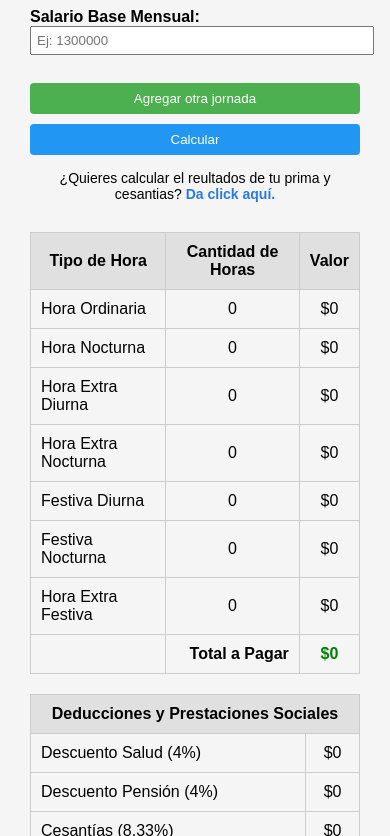
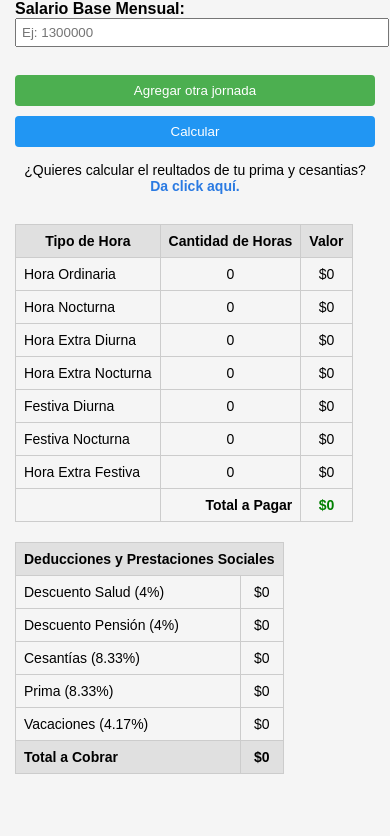
Before and after one commit to carlos2601/mensual, a plain HTML site: page index.html in a window 390 px wide. Shown: the part 154-990 px from the top of the page. After the commit the page ends 943 px from the top, so only its background shows below. Drawn offline with Linux system fonts and the light colour scheme.

Commit message:
index.html

```diff
--- a/index.html
+++ b/index.html
@@ -3,6 +3,7 @@
     <head>
         <meta charset="UTF-8">
         <title>Calculadora de Jornadas Laborales</title>
+        <meta name="viewport" content="width=device-width, initial-scale=1.0">
         <style>
           body {
             font-family: Arial, sans-serif;
@@ -41,21 +42,32 @@
           input[type="number"] {
             padding: 5px;
             width: 160px;
+            max-width: 100%;
           }
 
-    @media (max-width: 600px) {
+          @media (max-width: 768px) {
+            body {
+              margin: 15px;
+            }
+
             .inline-fields {
               flex-direction: column;
-        align-items: flex-start;
+              align-items: stretch;
+            }
+
+            .inline-fields label {
+              margin-bottom: 5px;
             }
 
             input[type="datetime-local"],
-      input[type="number"] {
+            input[type="number"],
+            .btn,
+            .btn-eliminar {
               width: 100%;
             }
 
             .btn {
-        width: 100%;
+              margin-top: 5px;
             }
           }
 
@@ -63,6 +75,8 @@
             width: 100%;
             border-collapse: collapse;
             margin-top: 30px;
+            overflow-x: auto;
+            display: block;
           }
 
           th, td {
@@ -126,8 +140,19 @@
             font-weight: bold;
             color: green;
           }
+
+          @media (max-width: 768px) {
+            table {
+              font-size: 14px;
+            }
+
+            th, td {
+              padding: 8px;
+            }
+          }
         </style>
       </head>
+
 <body>
   <h1>Calculadora de Jornadas Laborales (Mensual)</h1>
 
```
Lines whose indentation alone changed are shown as unchanged.
